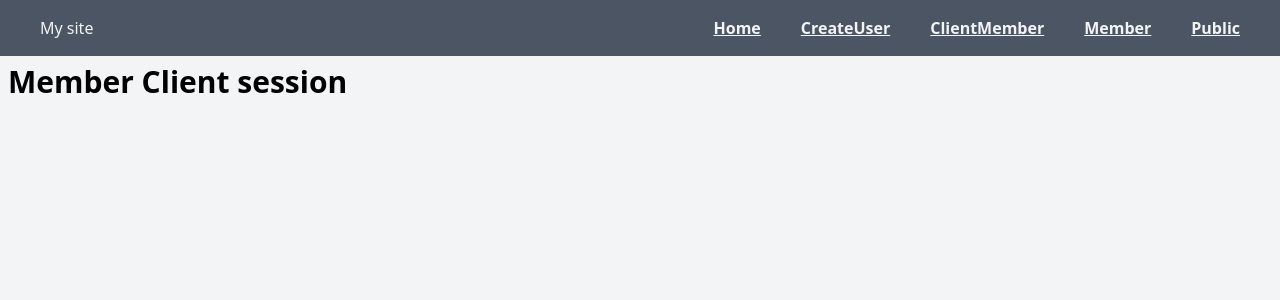
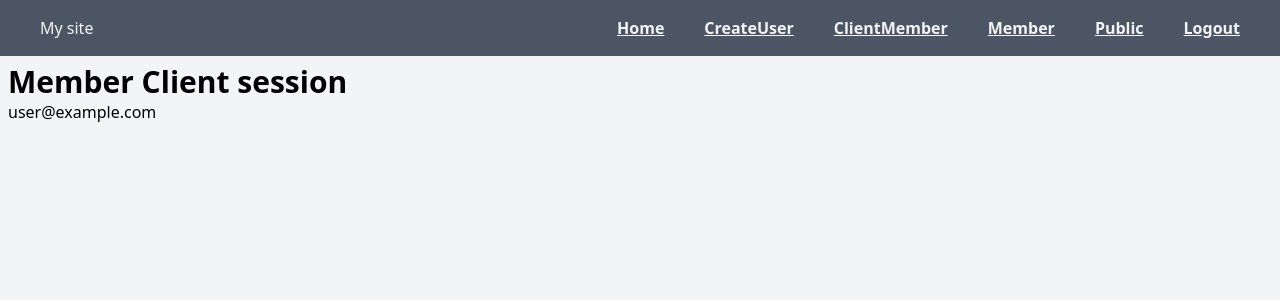
Before and after one commit to winnyDiese/auther-next-auth, a Next.js app: page /Member in a window 1280 px wide. Shown: the top 300 px of the page. Built offline with nearby package versions, Linux system fonts and the light colour scheme; no server answers; sample sign-in values are in the browser's storage.

Commit message:
Insert session in the app (Member page)

```diff
--- a/app/Member/page.jsx
+++ b/app/Member/page.jsx
@@ -1,8 +1,18 @@
 "use client"
-const Member = () => {
+
+import { getServerSession } from "next-auth";
+import { options } from "../api/auth/[...nextauth]/options";
+import { redirect } from "next/navigation";
+
+const Member = async () => {
+    const session = await getServerSession(options)
+
+    if(!session) redirect("/api/auth/signin?callbackUrl=/Member")
     return (
         <div>
             <h1>Member Client session</h1>
+            <p>{session?.user?.email}</p>
+            <p>{session?.user?.role}</p>
         </div>
     );
 }
--- a/app/[components]/Nav.jsx
+++ b/app/[components]/Nav.jsx
@@ -1,7 +1,9 @@
 import Link from 'next/link';
-import React from 'react';
+import { getServerSession } from 'next-auth';
+import { options } from '../api/auth/[...nextauth]/options';
 
-const Nav = () => {
+const Nav = async () => {
+    const session = await getServerSession(options)
     return (
         <header className='bg-gray-600 text-gray-100 '>
             <nav className='flex justify-between items-center w-full px-10 py-4'>
@@ -12,9 +14,14 @@
                     <Link href="/ClientMember">ClientMember</Link>
                     <Link href="/Member">Member</Link>
                     <Link href="/Public">Public</Link>
+                    {session ?
+                        (<Link href="/api/auth/signout?callbackUrl=/">Logout</Link>) :
+                        (<Link href="/api/auth/signin">Login</Link>)
+                    }
                 </div>
             </nav>
         </header>
+
     );
 }
 
--- a/app/api/auth/[...nextAuth]/options.js
+++ b/app/api/auth/[...nextAuth]/options.js
@@ -22,7 +22,7 @@
             profile(profile){
                 console.log("Profil Google :",profile)
 
-
+                let userRole = "Google User"
                 return {
                     ...profile,
                     id: profile.sub,
--- a/app/api/auth/[...nextAuth]/route.js
+++ b/app/api/auth/[...nextAuth]/route.js
@@ -1,4 +1,4 @@
-import NextAuth from "next-auth";
+import NextAuth from "next-auth"
 import {options} from "./options"
 
 const handler = NextAuth(options)
```
